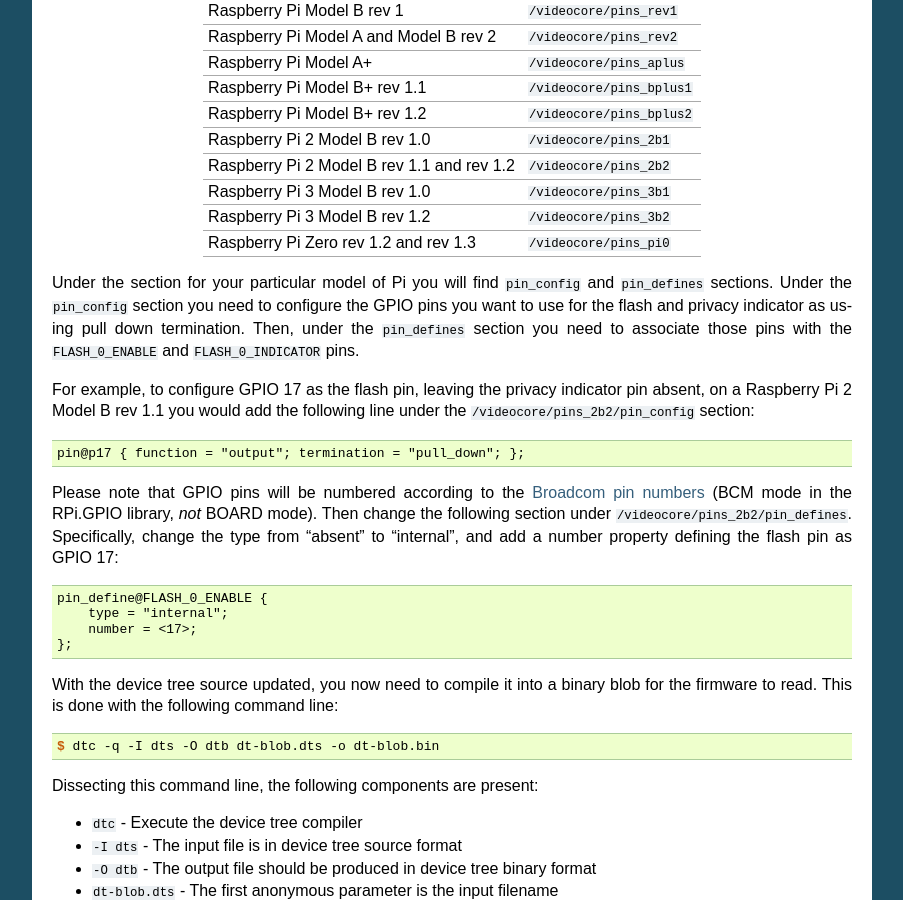
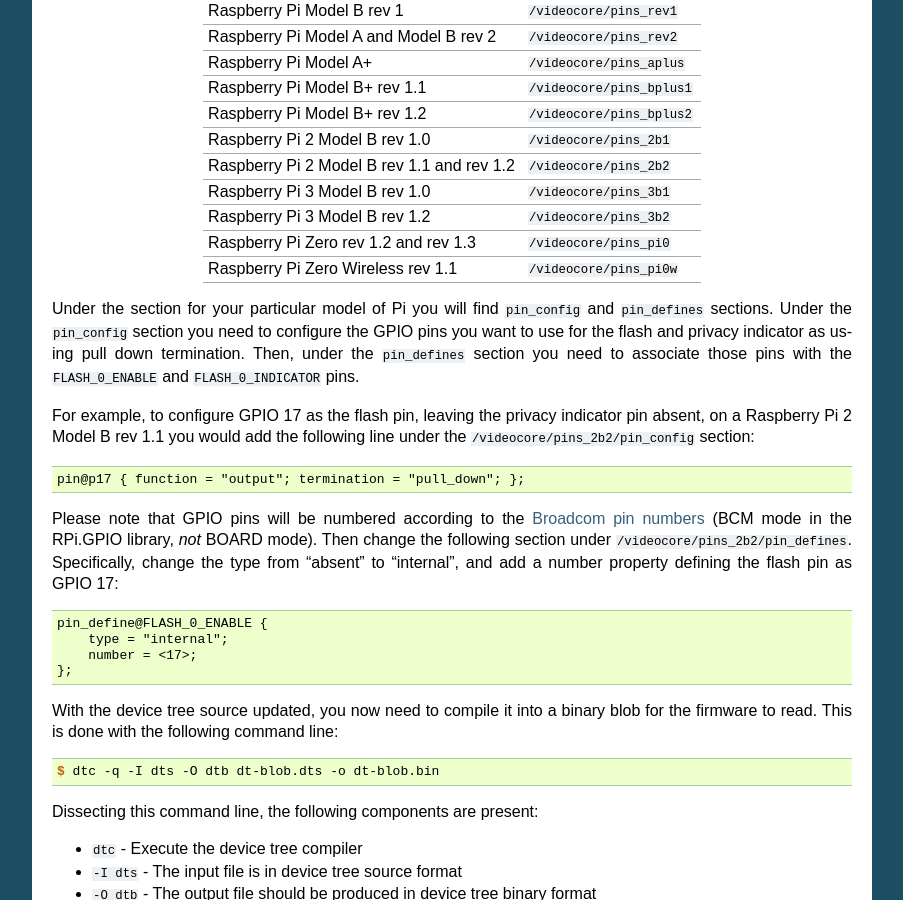
Before and after one commit to waveform80/picamera, a Sphinx documentation site: the page built from docs/recipes2.rst, in a window 1280 px wide and 900 px high, scrolled down 19489 px. Shown: the whole window, without its empty margins (198-1101 px from the left). Built offline with Sphinx 7.4.7, drawn with Linux system fonts in a browser that asks for light colours; pages that are not in the unit, such as notebooks, are missing from menus.

Commit message:
Added pi0 wireless to flash-revisiontable

```diff
--- a/docs/recipes2.rst
+++ b/docs/recipes2.rst
@@ -839,6 +839,9 @@
 | Raspberry Pi Zero rev 1.2 and  | ``/videocore/pins_pi0``    |
 | rev 1.3                        |                            |
 +--------------------------------+----------------------------+
+| Raspberry Pi Zero Wireless     | ``/videocore/pins_pi0w``   |
+| rev 1.1                        |                            |
++--------------------------------+----------------------------+
 
 Under the section for your particular model of Pi you will find ``pin_config``
 and ``pin_defines`` sections. Under the ``pin_config`` section you need to
```
